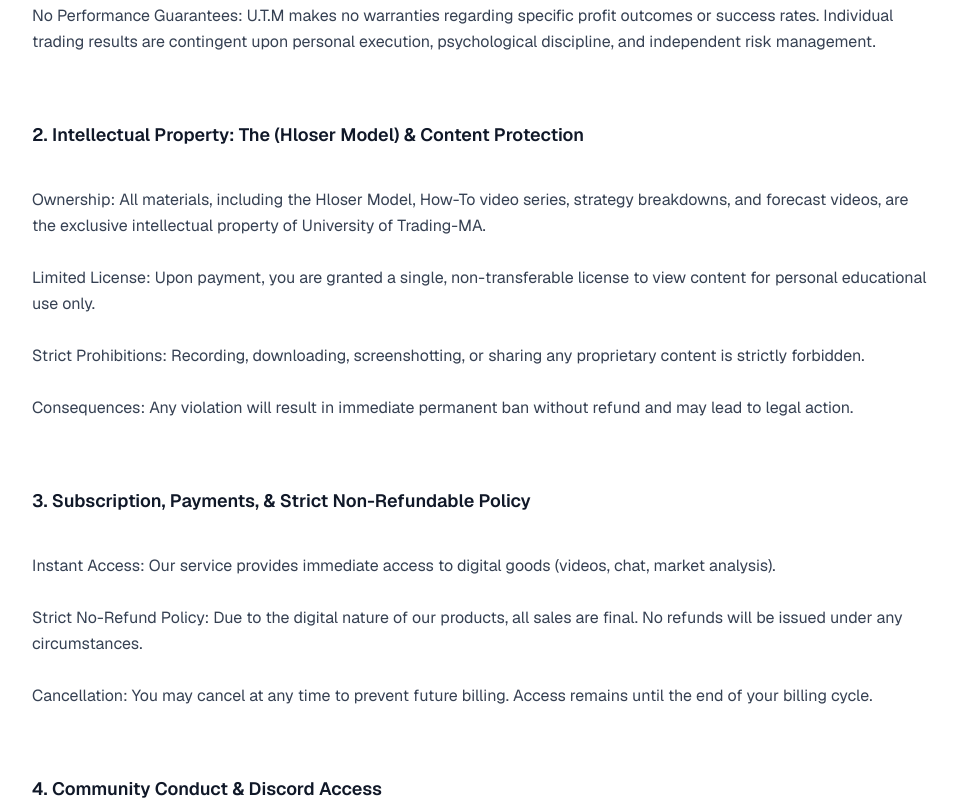
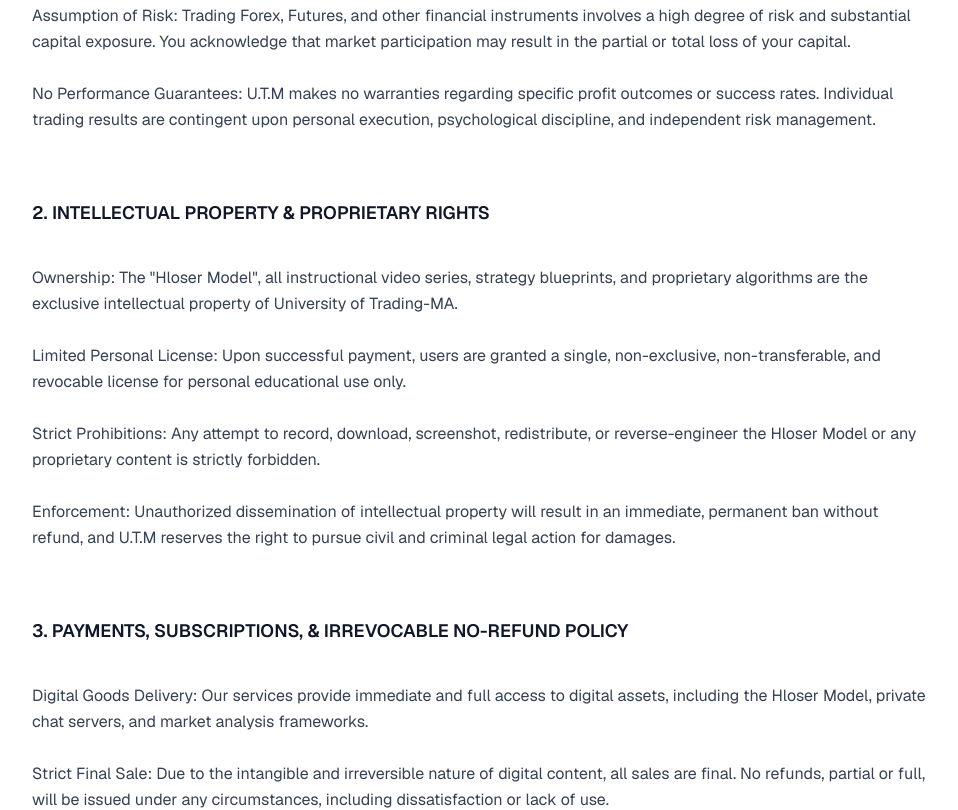
Before and after one commit to hloser77/University-of-Trading-MA, a Next.js app: page /terms in a window 1280 px wide. Shown: the part 645-1455 px from the top of the page, without its empty margins (160-1118 px from the left). Built offline with nearby package versions, Linux system fonts and the light colour scheme.

Commit message:
Update page.tsx

```diff
--- a/app/terms/page.tsx
+++ b/app/terms/page.tsx
@@ -6,36 +6,41 @@
 export default function TermsOfService() {
   const sections = [
     {
-      title: "Comprehensive Financial & Educational Disclaimer",
+      title: "COMPREHENSIVE FINANCIAL & EDUCATIONAL DISCLAIMER",
       content: `
 Educational Purpose Only: All materials, including but not limited to "Daily Trade Ideas," "Weekly Forecasts," and market analysis, are provided strictly for pedagogical and informational purposes.
+
 Non-Advisory Status: U.T.M and its affiliates are not registered financial advisors, brokers, or fiduciaries. Nothing shared within the platform constitutes professional investment, tax, or legal advice.
+
 Assumption of Risk: Trading Forex, Futures, and other financial instruments involves a high degree of risk and substantial capital exposure. You acknowledge that market participation may result in the partial or total loss of your capital.
+
 No Performance Guarantees: U.T.M makes no warranties regarding specific profit outcomes or success rates. Individual trading results are contingent upon personal execution, psychological discipline, and independent risk management.
       `,
     },
 
     {
-      title: "Intellectual Property: The (Hloser Model) & Content Protection",
+      title: "INTELLECTUAL PROPERTY & PROPRIETARY RIGHTS",
       content: `
-Ownership: All materials, including the Hloser Model, How-To video series, strategy breakdowns, and forecast videos, are the exclusive intellectual property of University of Trading-MA.
+Ownership: The "Hloser Model", all instructional video series, strategy blueprints, and proprietary algorithms are the exclusive intellectual property of University of Trading-MA.
 
-Limited License: Upon payment, you are granted a single, non-transferable license to view content for personal educational use only.
+Limited Personal License: Upon successful payment, users are granted a single, non-exclusive, non-transferable, and revocable license for personal educational use only.
 
-Strict Prohibitions: Recording, downloading, screenshotting, or sharing any proprietary content is strictly forbidden.
+Strict Prohibitions: Any attempt to record, download, screenshot, redistribute, or reverse-engineer the Hloser Model or any proprietary content is strictly forbidden.
 
-Consequences: Any violation will result in immediate permanent ban without refund and may lead to legal action.
+Enforcement: Unauthorized dissemination of intellectual property will result in an immediate, permanent ban without refund, and U.T.M reserves the right to pursue civil and criminal legal action for damages.
       `,
     },
 
     {
-      title: "Subscription, Payments, & Strict Non-Refundable Policy",
+      title: "PAYMENTS, SUBSCRIPTIONS, & IRREVOCABLE NO-REFUND POLICY",
       content: `
-Instant Access: Our service provides immediate access to digital goods (videos, chat, market analysis).
+Digital Goods Delivery: Our services provide immediate and full access to digital assets, including the Hloser Model, private chat servers, and market analysis frameworks.
 
-Strict No-Refund Policy: Due to the digital nature of our products, all sales are final. No refunds will be issued under any circumstances.
+Strict Final Sale: Due to the intangible and irreversible nature of digital content, all sales are final. No refunds, partial or full, will be issued under any circumstances, including dissatisfaction or lack of use.
 
-Cancellation: You may cancel at any time to prevent future billing. Access remains until the end of your billing cycle.
+Third-Party Processing: All financial transactions are secured and processed exclusively by Whop. U.T.M does not store, host, or have access to your sensitive banking data or credit card details.
+
+Automatic Renewal: Subscriptions renew automatically unless a cancellation request is processed via the user dashboard at least 3 days prior to the billing date. No refunds will be granted for processed renewals.
       `,
     },
 
```
